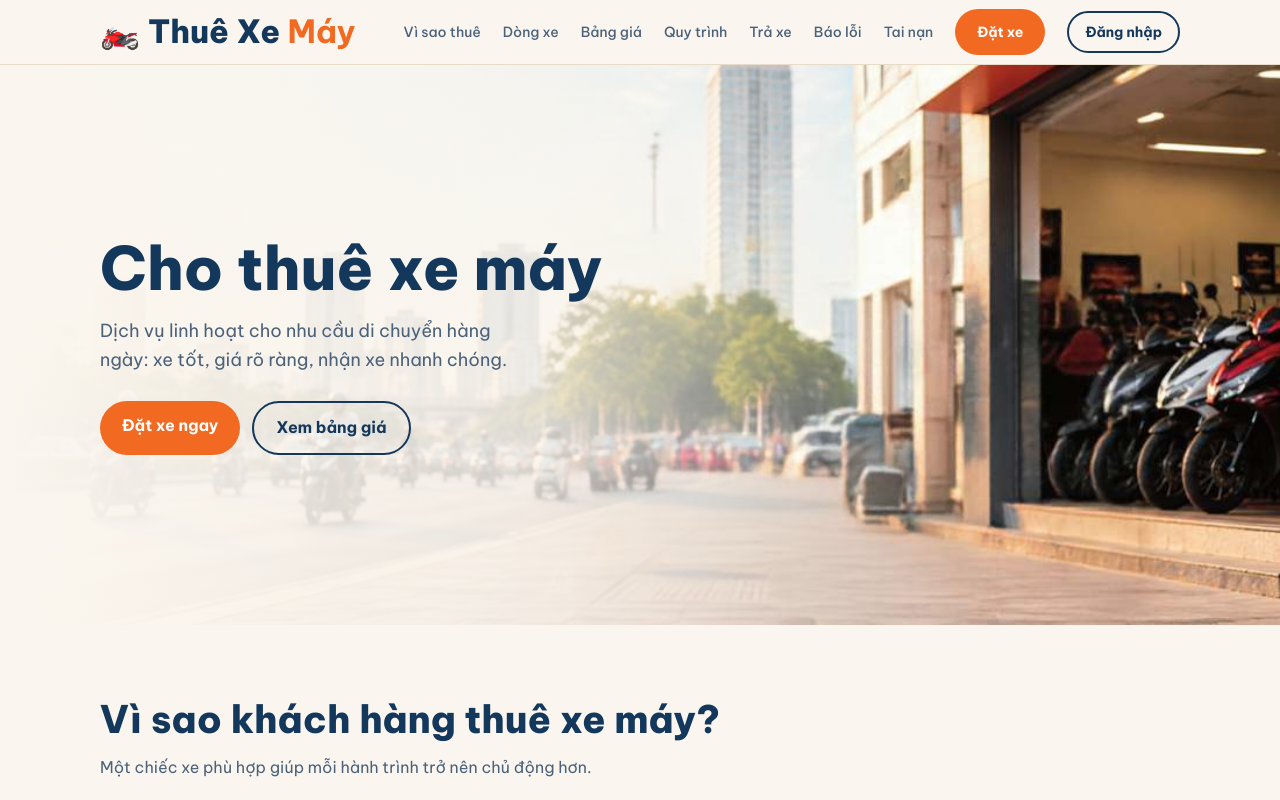
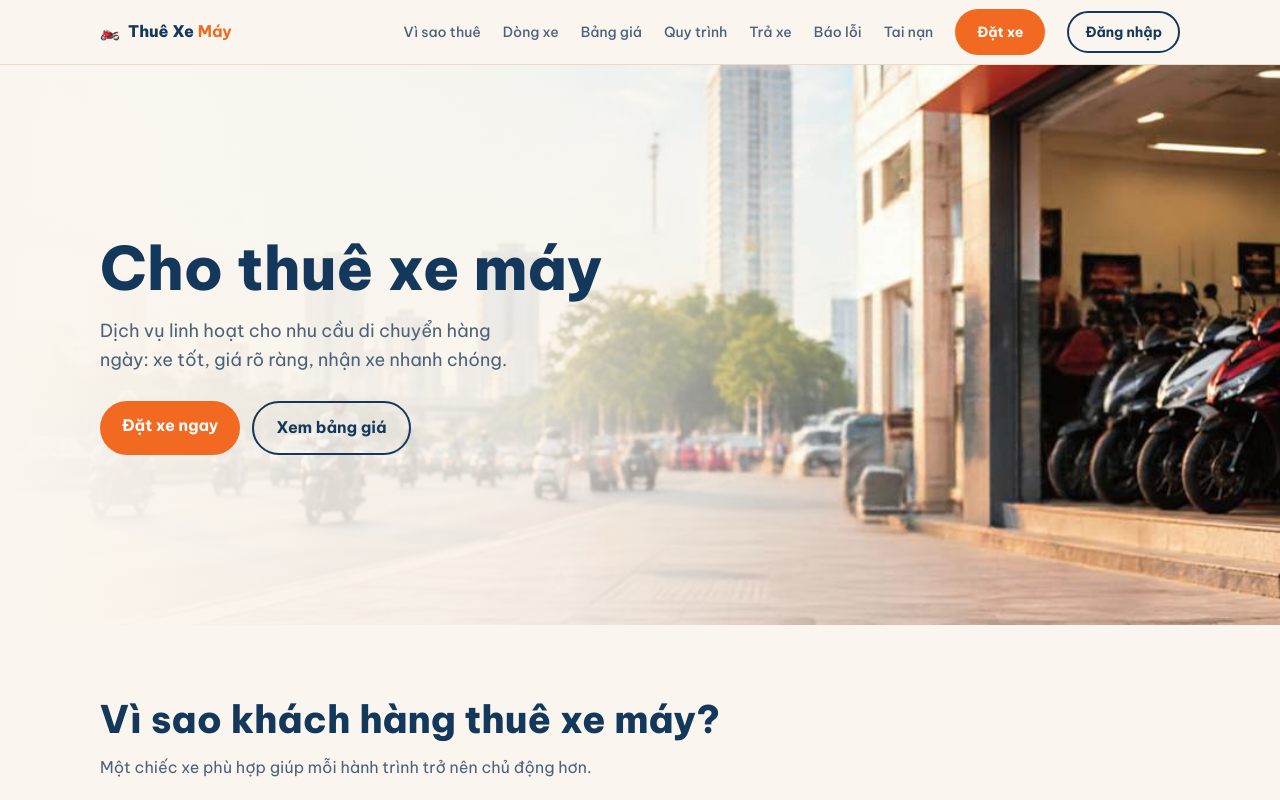
Before and after one commit to nghiemhv123/dotongoc, a plain HTML site: page index.html in a window 1280 px wide. Shown: the top 800 px of the page. Drawn offline with Linux system fonts and the light colour scheme; files whose address does not match are found by name.

Commit message:
Update style.css

```diff
--- a/style.css
+++ b/style.css
@@ -12,7 +12,6 @@ body::before{content:"";position:fixed;inset:0 0 auto;height:env(safe-area-inset
 nav{display:flex;align-items:center;justify-content:space-between;height:64px}
 .logo{font-weight:800;text-decoration:none;display:flex;gap:8px;align-items:center}
 .logo b{color:var(--accent)}
-.logo{font-size: 32px}
 .links{display:flex;gap:22px;align-items:center;font-size:14px;font-weight:500}
 .links a{text-decoration:none;color:var(--muted)}
 .links a:hover{color:var(--accent)}
```
